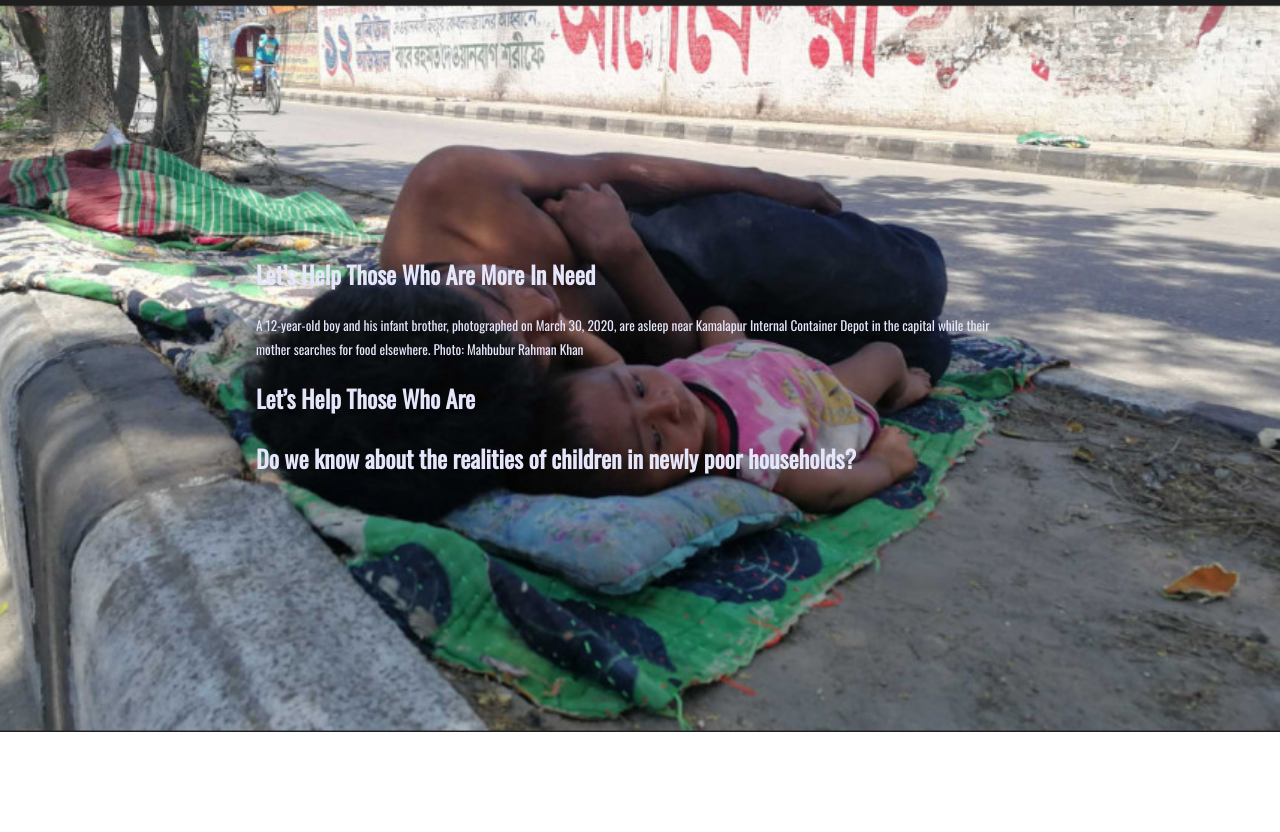
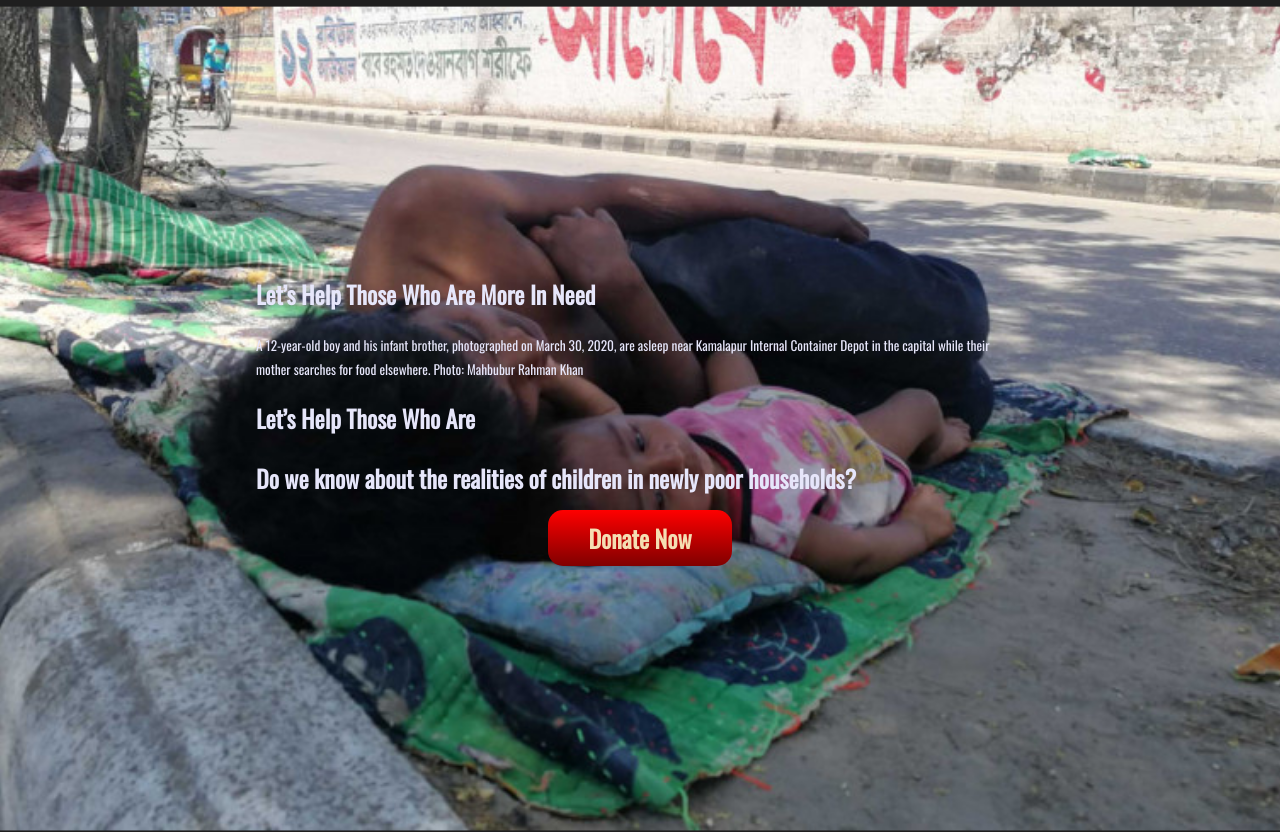
Before and after one commit to Nayeemuddin3013/Donate-Today, a plain HTML site: page index.html in a window 1280 px wide. Before the commit the page ends 800 px from the top, so only its background shows below. Drawn offline with nearby package versions, Linux system fonts and the light colour scheme.

Commit message:
donation

```diff
--- a/index.html
+++ b/index.html
@@ -10,6 +10,7 @@
     <link href="https://fonts.googleapis.com/css2?family=Oswald&display=swap" rel="stylesheet">
     <link rel="stylesheet" href="style.css">
     <title>Donate Today</title>
+
 </head>
 
 <body id="background">
@@ -23,14 +24,24 @@
                     food elsewhere. Photo: Mahbubur Rahman Khan</span></small>
             <h1><span class="white-color">Let’s Help Those Who Are
                     <p><span>Do we know about the realities of children in newly poor households?</span></p>
-
-        </div>
-    </section>
-</body>
+                    <div class="click-box-center">
+                        <a class="click-box" target="_blank"
+                            href="https://assunnahfoundation.org/donate/assunnah-complex">Donate
+                            Now</a>
+                    </div>
 
 
 
-</section>
+
+
+
+
+
+
+    </section>
+    </div>
+
+
 </body>
 
 </html>
--- a/style.css
+++ b/style.css
@@ -13,9 +13,25 @@ body {
     background-position: center;
     background-repeat: no-repeat;
     background-size: cover;
+    display: flex;
 
 }
 
 .white-color {
     color: lavender;
+
 }
+
+.click-box {
+    text-decoration: none;
+    background-image: linear-gradient(red, maroon);
+    font-weight: 600;
+    padding: 10px 40px;
+    color: wheat;
+    border-radius: 15px;
+}
+
+.click-box-center {
+    text-align: center;
+
+}
```
